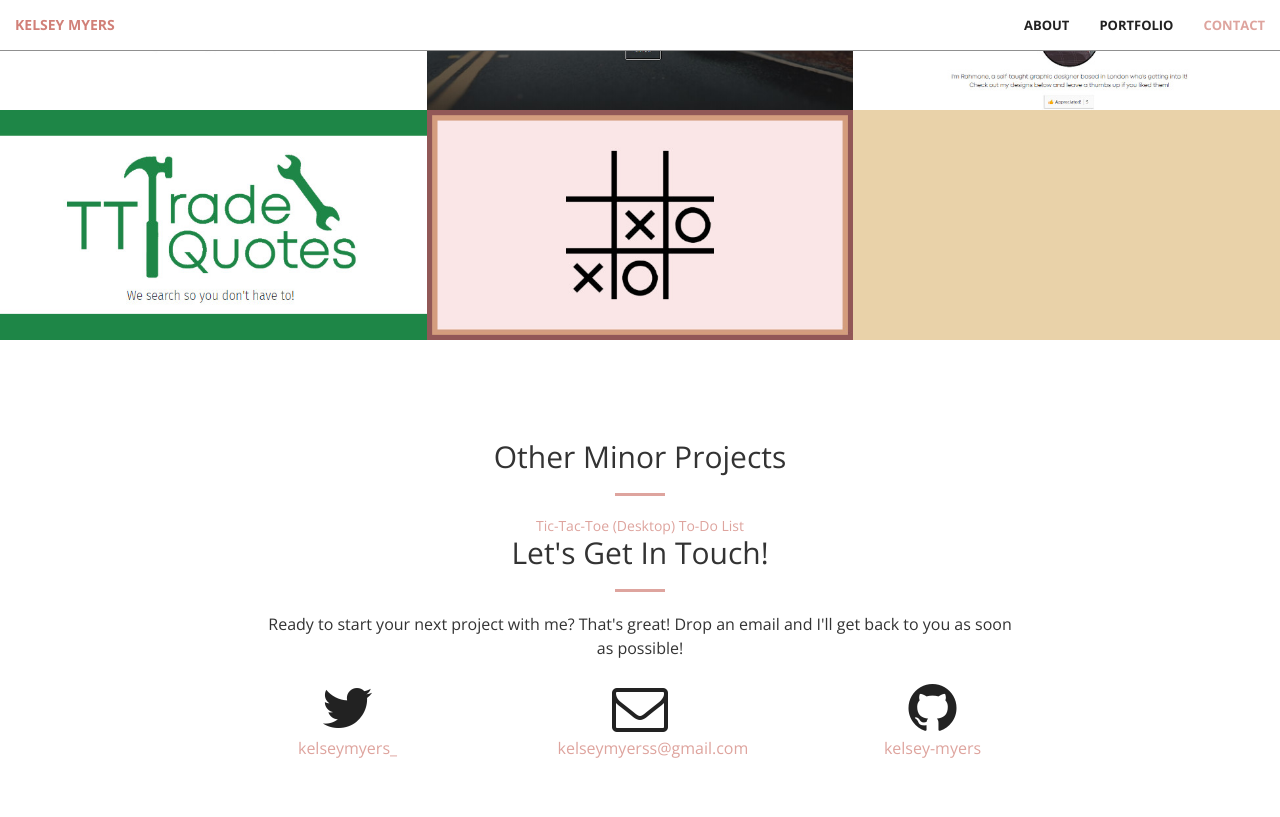
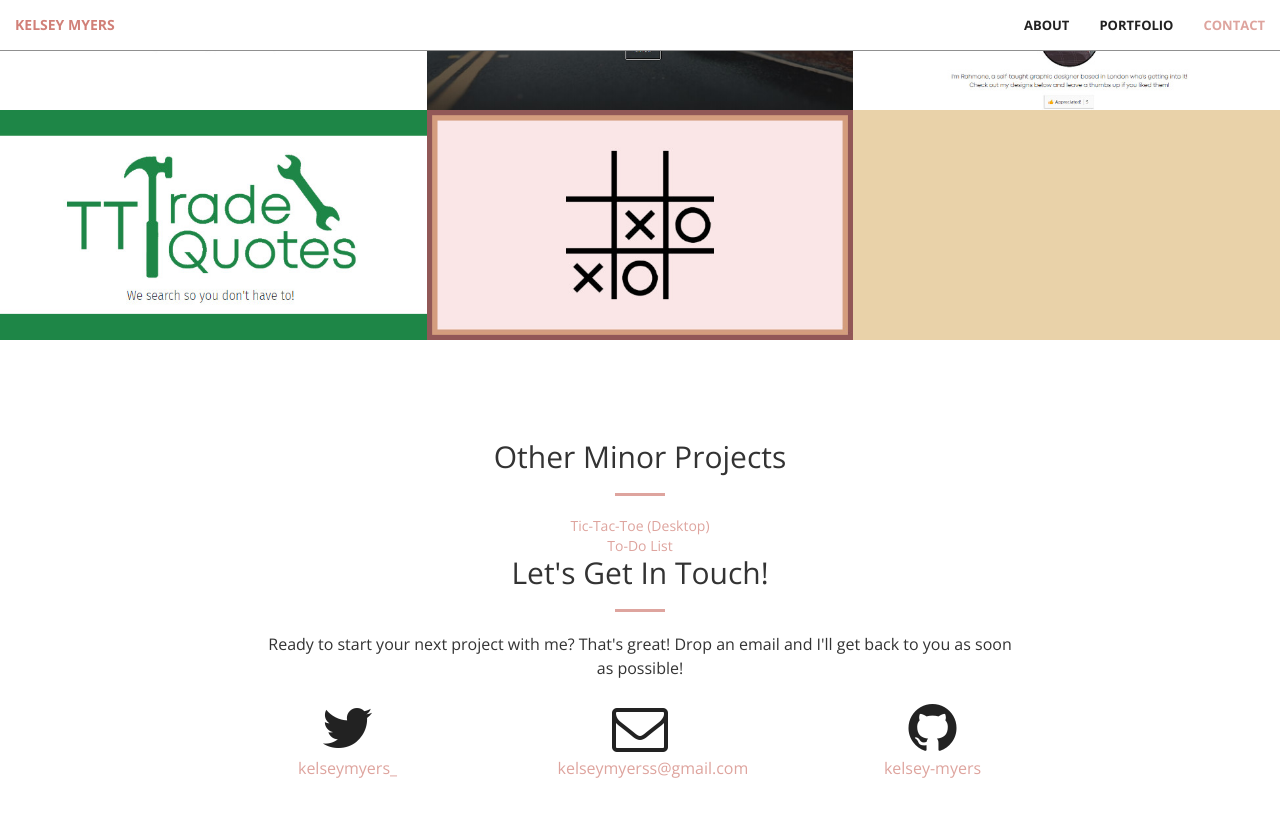
Before and after one commit to kelsey-myers/github-pages, a Jekyll site: the page built from index.html, in a window 1280 px wide and 900 px high, scrolled down 1767 px. Shown: the top 817 px of the window. Built offline with Jekyll 4.4.1, drawn with Linux system fonts in a browser that asks for light colours.

Commit message:
Update contact.html

```diff
--- a/_includes/contact.html
+++ b/_includes/contact.html
@@ -4,8 +4,10 @@
             <div class="col-lg-8 col-lg-offset-2 text-center">
                 <h2 class="section-heading">Other Minor Projects</h2>
                 <hr class="primary">
-                <a href="https://kelsey-myers.github.io/tic-tac-toe-react/" target="_blank">Tic-Tac-Toe (Desktop)</a>
+                <div class="mb-4">
+                <a href="https://kelsey-myers.github.io/tic-tac-toe-react/" target="_blank">Tic-Tac-Toe (Desktop)</a><br>
                 <a href="https://kelsey-myers.github.io/react-todo-list/" target="_blank">To-Do List</a>
+                </div>
                 <h2 class="section-heading">Let's Get In Touch!</h2>
                 <hr class="primary">
                 <p>Ready to start your next project with me? That's great! Drop an email and I'll get back to you as soon as possible!</p>
```
